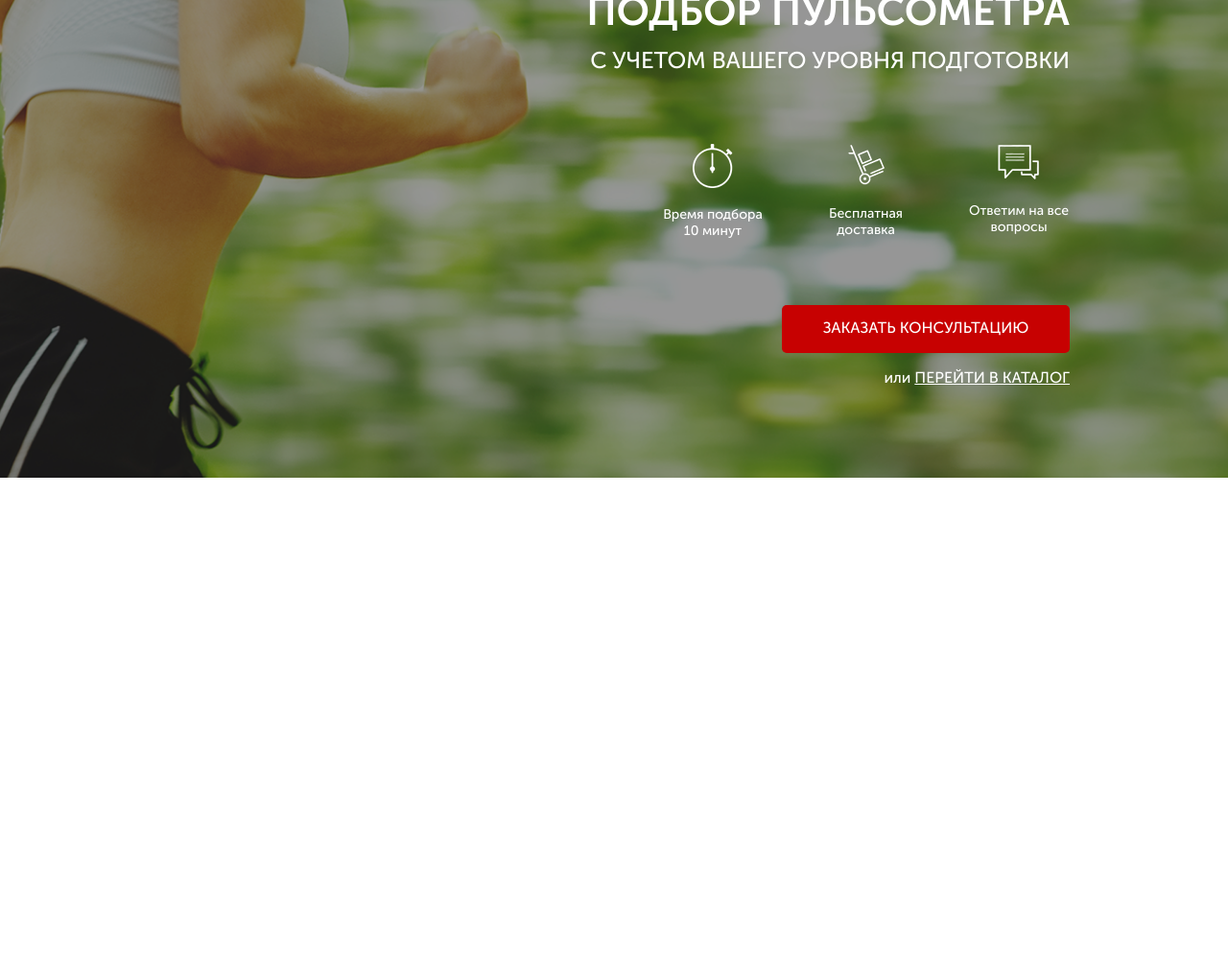
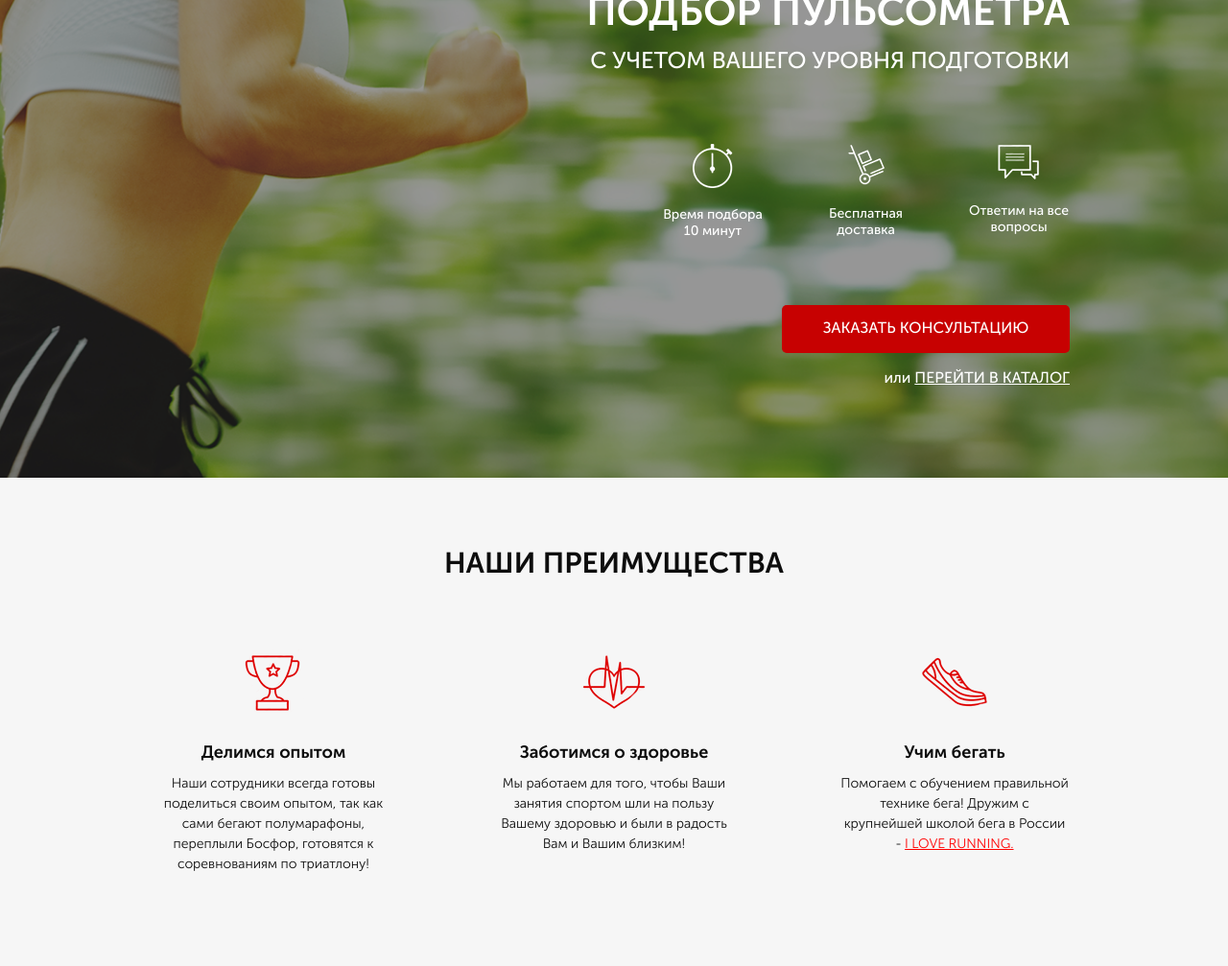
Before and after one commit to big4oot/runsmart, a website: page src/index.html in a window 1280 px wide. Shown: the part 169-1176 px from the top of the page at 96% size. Before the commit the page ends 800 px from the top, so only its background shows below. Drawn offline with Linux system fonts and the light colour scheme.

Commit message:
made second section

```diff
--- a/src/index.html
+++ b/src/index.html
@@ -50,6 +50,45 @@
 
         </div>
     </div>
+
+    <section class="advantages">
+        <div class="container">
+            <div class="advantages__header">наши преимущества</div>
+            <div class="advantages__wrapper">
+                <div class="advantages__item">
+                    <img src="icons/cup.png" alt="cup">
+                    <h2 class="advantages__title">
+                        Делимся опытом
+                    </h2>
+                    <div class="advantages__descr">
+                        Наши сотрудники всегда готовы поделиться своим опытом,
+                        так как сами бегают полумарафоны, переплыли Босфор, готовятся к соревнованиям по триатлону!
+                    </div>
+                </div>
+                <div class="advantages__item">
+                    <img src="icons/heart.png" alt="hear">
+                    <h2 class="advantages__title">
+                        Заботимся о здоровье
+                    </h2>
+                    <div class="advantages__descr">
+                        Мы работаем для того, чтобы Ваши занятия спортом шли на пользу Вашему здоровью и были в радость
+                        Вам и Вашим близким!
+                    </div>
+                </div>
+                <div class="advantages__item">
+                    <img src="icons/shoe.png" alt="shoe">
+                    <h2 class="advantages__title">
+                        Учим бегать
+                    </h2>
+                    <div class="advantages__descr">
+                        Помогаем с обучением
+                        правильной технике бега!
+                        Дружим с крупнейшей школой бега в России - <a href="#">I LOVE RUNNING.</a>
+                    </div>
+                </div>
+            </div>
+        </div>
+    </section>
 </body>
 
 </html>
--- /dev/null
+++ b/src/sass/blocks/_advantages.sass
@@ -0,0 +1,36 @@
+.advantages
+    min-height: 470px
+    background-color: #f6f6f6
+    padding: 69px 0 95px 0
+    &__header
+        font-size: 30px
+        font-weight: 700
+        color: #0d0d0d
+        text-align: center
+        text-transform: uppercase
+    &__wrapper
+        display: flex
+        justify-content: space-between
+        margin: 0 auto
+        margin-top: 65px
+    &__item
+        width: 240px
+        text-align: center
+        img
+            width: 70px
+            display: block
+            margin: 0 auto
+        h2
+            display: block
+            margin-top: 25px
+            font-size: 18px
+            font-weight: 700
+            color: #0d0d0d
+    &__descr
+        font-size: 14px
+        font-weight: 300
+        color: #0d0d0d
+        a
+            text-decoration: underline
+            color: #ff0000
+            text-transform: uppercase
--- a/src/sass/style.sass
+++ b/src/sass/style.sass
@@ -2,6 +2,7 @@
 @import 'blocks/promo'
 @import 'blocks/header'
 @import 'blocks/buttons'
+@import 'blocks/advantages'
 
 *
     font-family: 'Museo Sans Cyrl', sans-serif
```
Also changed, not shown: src/css/style.min.css, src/icons/cup.png (added), src/icons/heart.png (added), src/icons/shoe.png (added).
